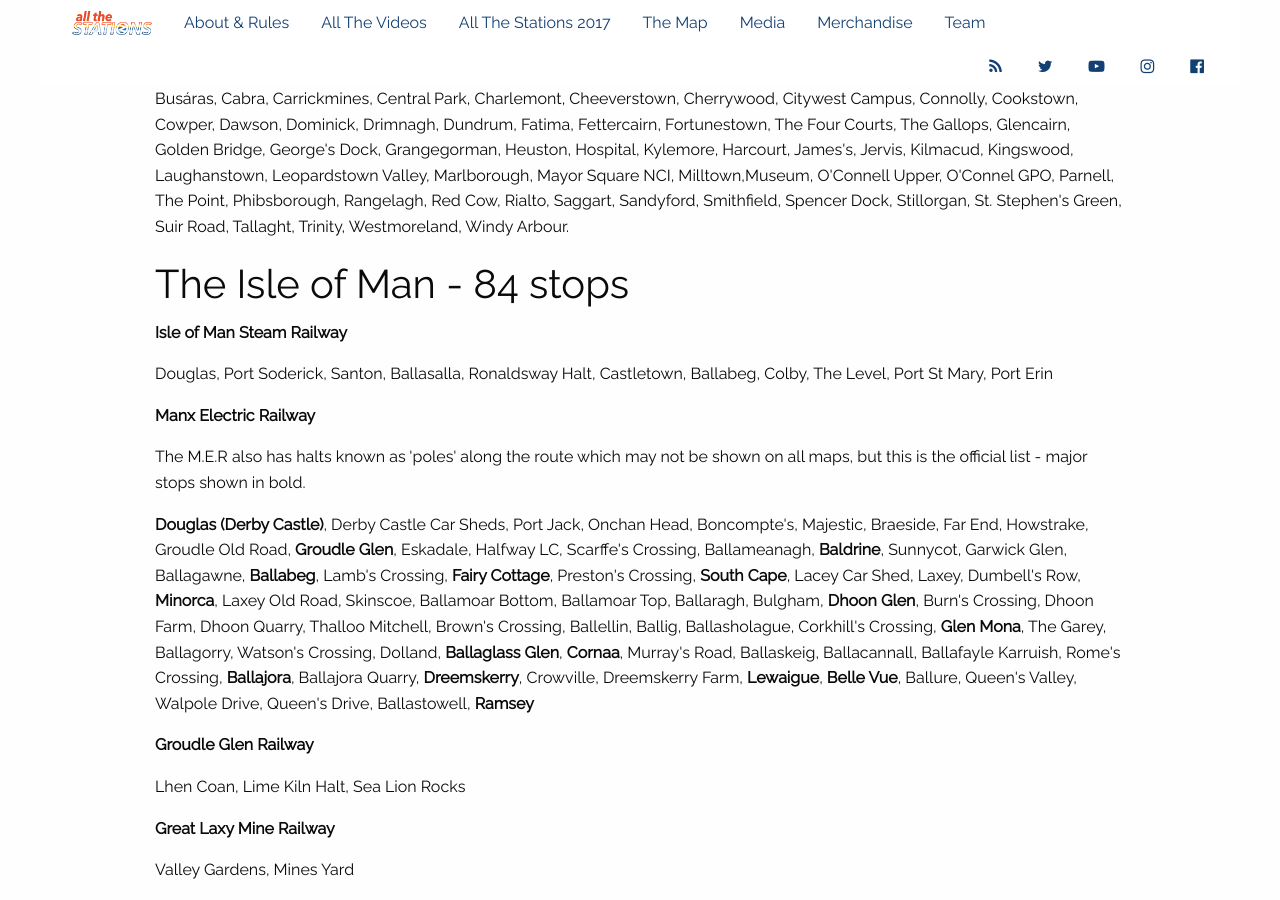
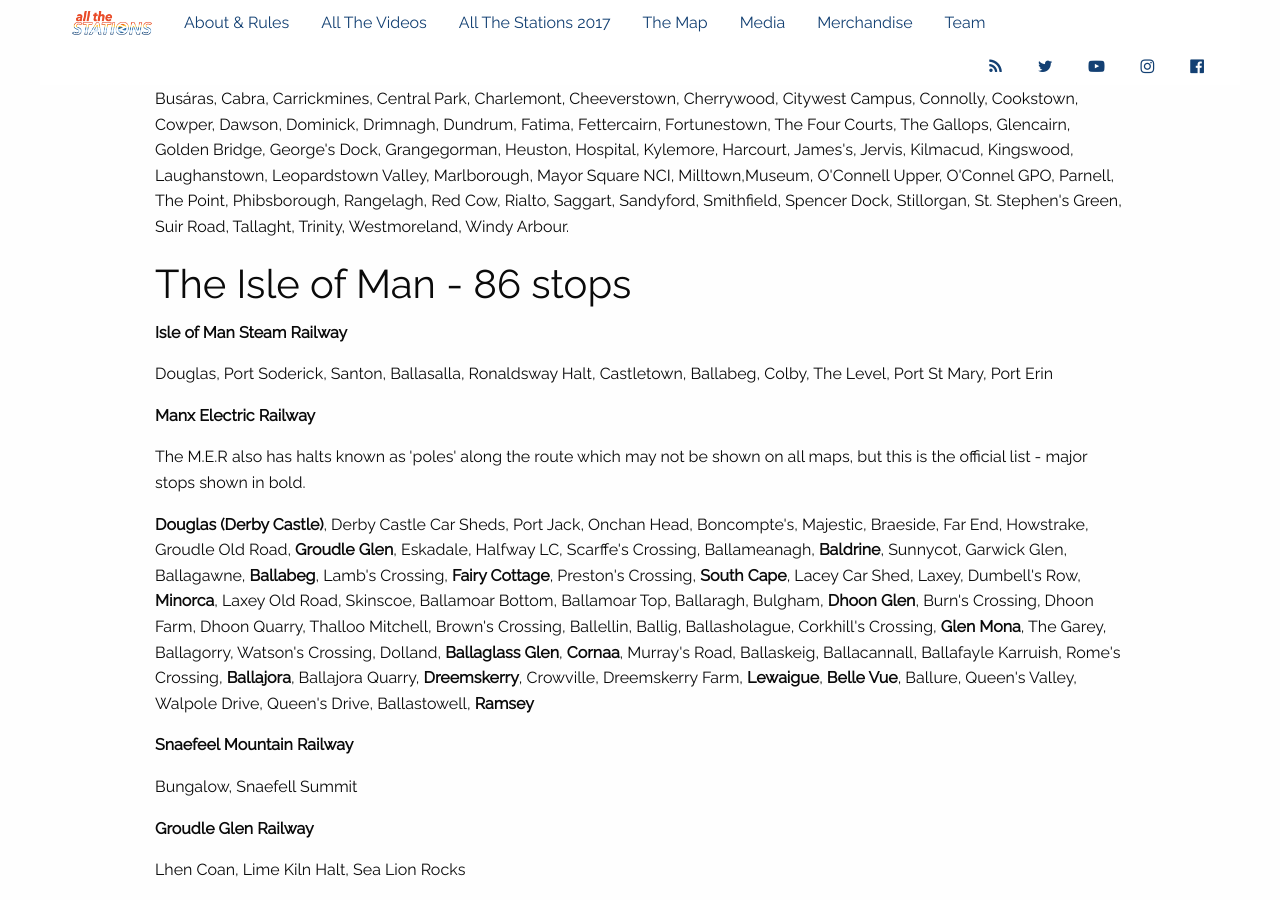
Before and after one commit to khawkins98/all-the-stations, a Jekyll site: the page built from stationlist.md, in a window 1280 px wide and 900 px high, scrolled down 1073 px. Built offline with Jekyll 4.4.1, drawn with Linux system fonts in a browser that asks for light colours; nearby versions of some CDN libraries; comment, search, counter and statistics services are not loaded.

Commit message:
Update stationlist.md
Snaefeel Mountain railway

```diff
--- a/stationlist.md
+++ b/stationlist.md
@@ -25,13 +25,15 @@
 
 <p class="small">Abbey Street, Balally, Ballyogan Wood, Beechwood, Belgard, Blackhorse, Bluebell, Broadstone DIT, Broombridge, Brides Glen, Busáras, Cabra, Carrickmines, Central Park, Charlemont, Cheeverstown, Cherrywood, Citywest Campus, Connolly, Cookstown, Cowper, Dawson, Dominick, Drimnagh, Dundrum, Fatima, Fettercairn, Fortunestown, The Four Courts, The Gallops, Glencairn, Golden Bridge, George's Dock, Grangegorman, Heuston, Hospital, Kylemore, Harcourt, James's, Jervis, Kilmacud, Kingswood, Laughanstown, Leopardstown Valley, Marlborough, Mayor Square NCI, Milltown,Museum, O'Connell Upper, O'Connel GPO, Parnell, The Point, Phibsborough, Rangelagh, Red Cow, Rialto, Saggart, Sandyford, Smithfield, Spencer Dock, Stillorgan, St. Stephen's Green, Suir Road, Tallaght, Trinity, Westmoreland, Windy Arbour.</p>
 
-<h2>The Isle of Man - 84 stops</h2>
+<h2>The Isle of Man - 86 stops</h2>
 <p class="small"><strong>Isle of Man Steam Railway</strong></p>
 <p class="small">Douglas, Port Soderick, Santon, Ballasalla, Ronaldsway Halt, Castletown, Ballabeg, Colby, The Level, Port St Mary, Port Erin</p>
 <p class="small"><strong>Manx Electric Railway</strong></p>
 <p class="small">The M.E.R also has halts known as 'poles' along the route which may not be shown on all maps, but this is the official list - major stops shown in bold.</p>
 <p class="small"><strong>Douglas (Derby Castle)</strong>, Derby Castle Car Sheds, Port Jack, Onchan Head, Boncompte's, Majestic, Braeside, Far End, Howstrake, Groudle Old Road, <strong>Groudle Glen</strong>, Eskadale, Halfway LC, Scarffe's Crossing, Ballameanagh, <strong>Baldrine</strong>, Sunnycot, Garwick Glen, Ballagawne, <strong>Ballabeg</strong>, Lamb's Crossing, <strong>Fairy Cottage</strong>, Preston's Crossing, <strong>South Cape</strong>, Lacey Car Shed, Laxey, Dumbell's Row, <strong>Minorca</strong>, Laxey Old Road, Skinscoe, Ballamoar Bottom, Ballamoar Top, Ballaragh, Bulgham, <strong>Dhoon Glen</strong>, Burn's Crossing, Dhoon Farm, Dhoon Quarry, Thalloo Mitchell, Brown's Crossing, Ballellin, Ballig, Ballasholague, Corkhill's Crossing, <strong>Glen Mona</strong>, The Garey, Ballagorry, Watson's Crossing, Dolland, <strong>Ballaglass Glen</strong>, <strong>Cornaa</strong>, Murray's Road, Ballaskeig, Ballacannall, Ballafayle Karruish, Rome's Crossing, <strong>Ballajora</strong>, Ballajora Quarry, <strong>Dreemskerry</strong>, Crowville, Dreemskerry Farm, <strong>Lewaigue</strong>, <strong>Belle Vue</strong>, Ballure, Queen's Valley, Walpole Drive, Queen's Drive, Ballastowell, <strong>Ramsey</strong></p>
 
+<p class="small"><strong>Snaefeel Mountain Railway</strong></p>
+<p class="small">Bungalow, Snaefell Summit</p>
 <p class="small"><strong>Groudle Glen Railway</strong></p>
 <p class="small">Lhen Coan, Lime Kiln Halt, Sea Lion Rocks</p>
 <p class="small"><strong>Great Laxy Mine Railway</strong></p>
```
